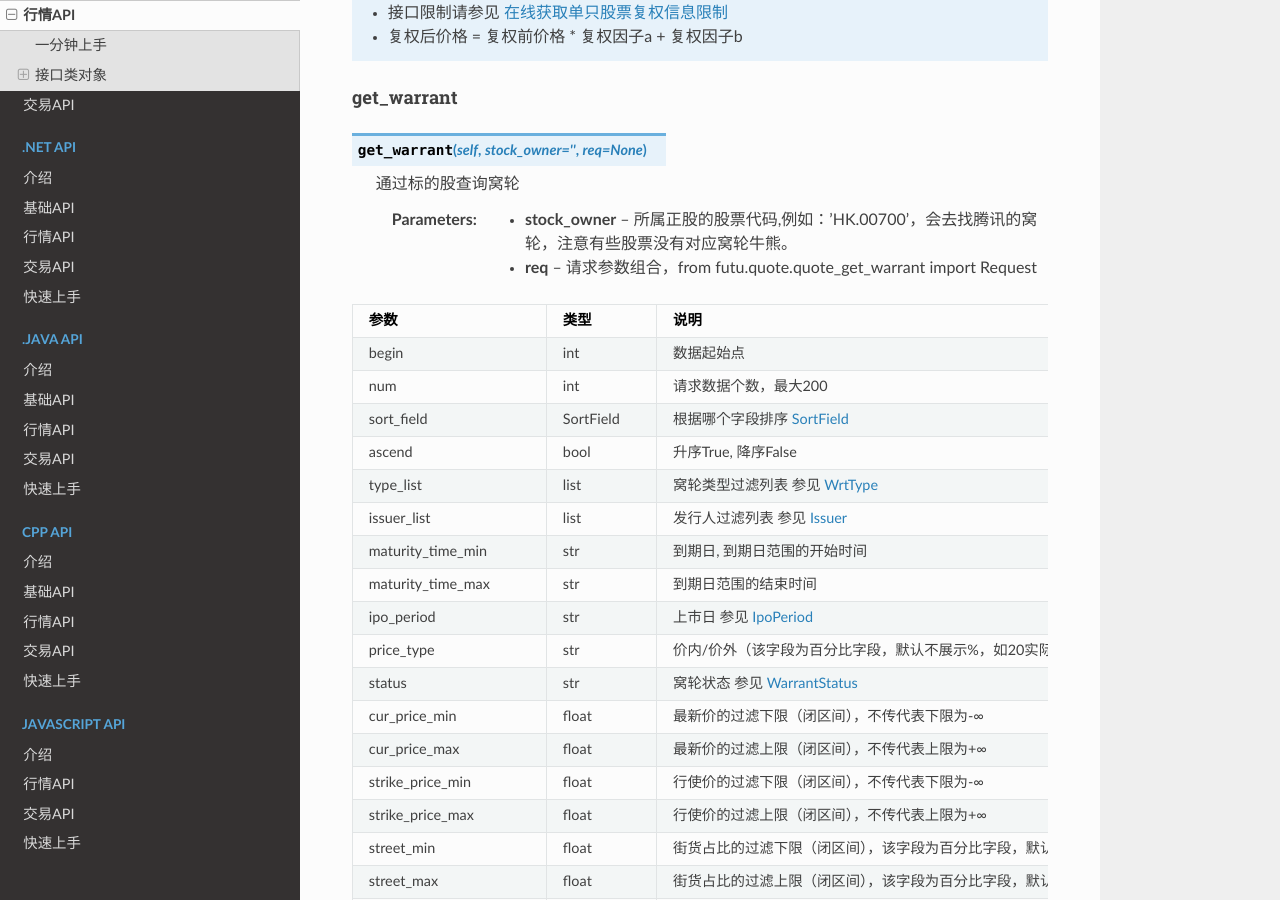
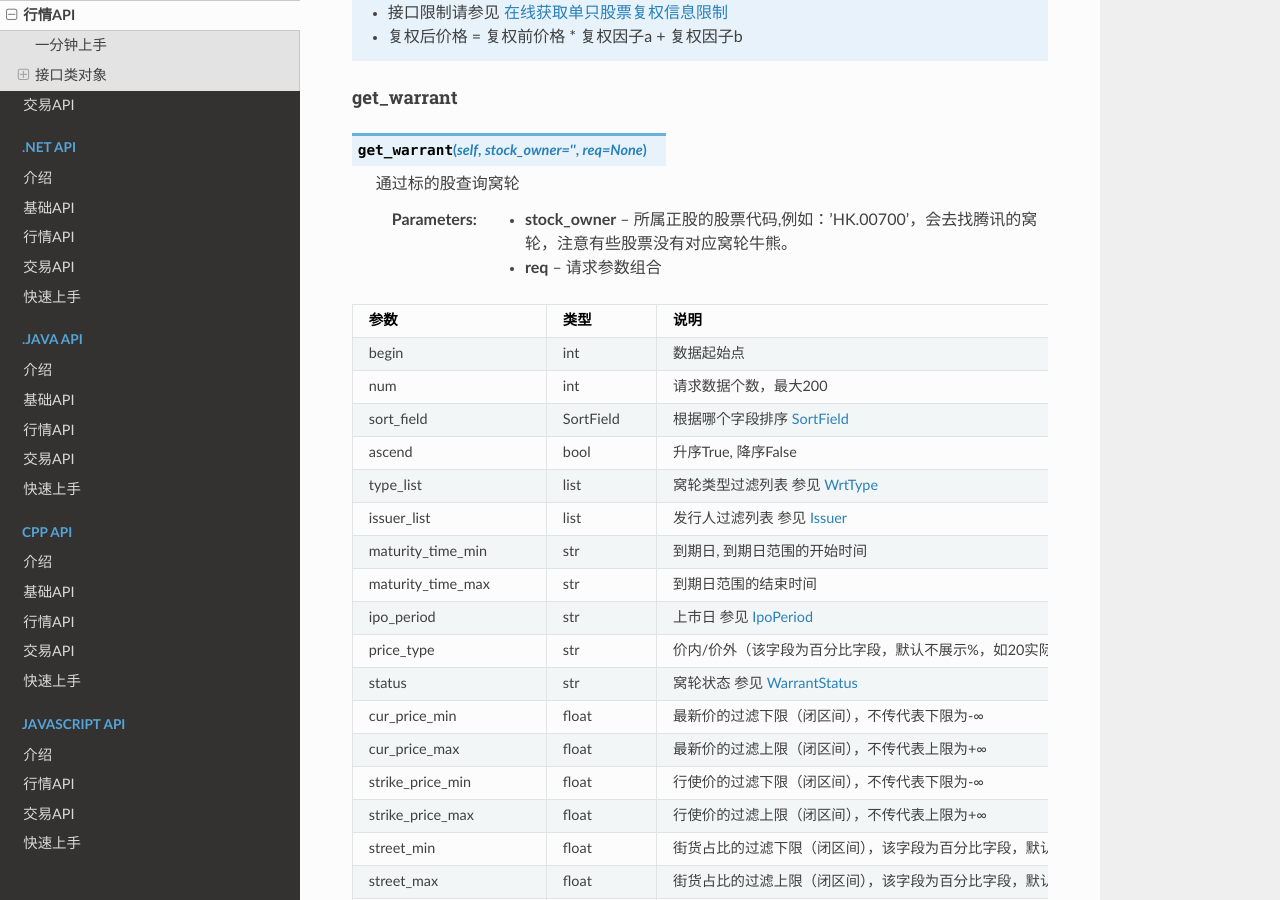
Before and after one commit to FutunnOpen/futu-api-doc, a Sphinx documentation site: the page built from doc_maker/source/api/Quote_API.rst, in a window 1280 px wide and 900 px high, scrolled down 34642 px. Built offline with Sphinx 7.4.7 and the Read the Docs theme 2.0.0, drawn with Linux system fonts in a browser that asks for light colours.

Commit message:
fix 删除掉冗余的代码。

```diff
--- a/doc_maker/source/api/Quote_API.rst
+++ b/doc_maker/source/api/Quote_API.rst
@@ -1596,7 +1596,7 @@ get_warrant
  通过标的股查询窝轮
 
  :param stock_owner: 所属正股的股票代码,例如：'HK.00700'，会去找腾讯的窝轮，注意有些股票没有对应窝轮牛熊。
- :param req: 请求参数组合，from futu.quote.quote_get_warrant import Request
+ :param req: 请求参数组合
 
 
 ==========================  ==============    ====================================================================================
```
